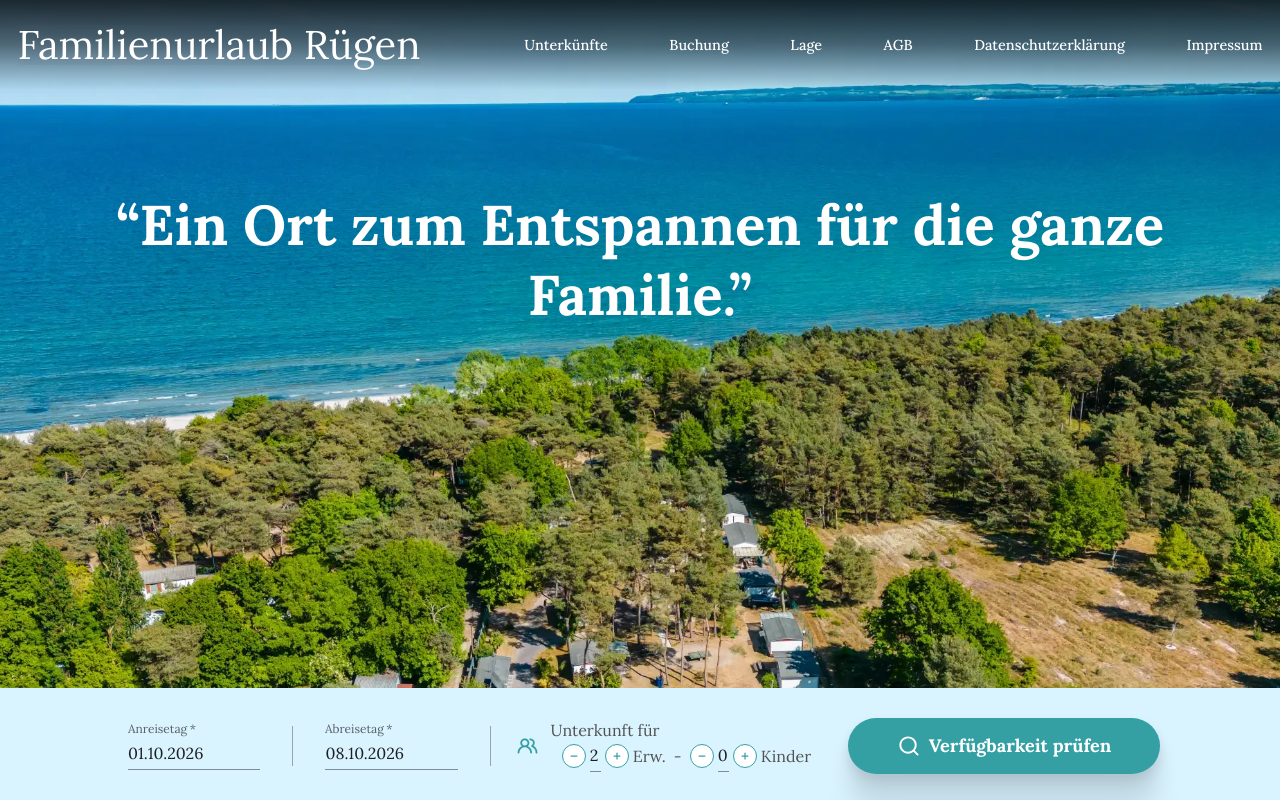
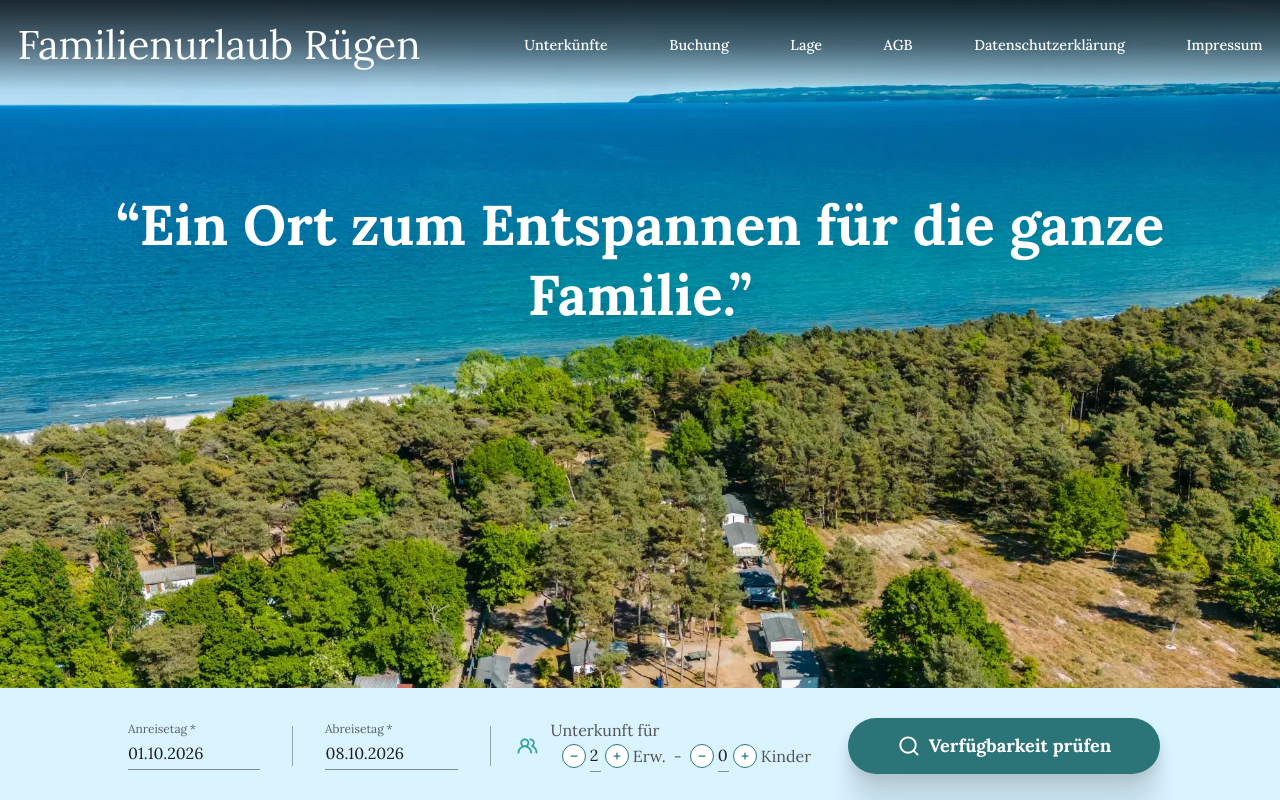
Before and after one commit to alxgrk/familien-urlaub-ruegen, a Next.js app: page / in a window 1280 px wide. Shown: the top 800 px of the page. Built offline with nearby package versions, Linux system fonts and the light colour scheme.

Commit message:
fix(a11y): increase brand teal contrast to meet WCAG AA

```diff
--- a/tailwind.config.js
+++ b/tailwind.config.js
@@ -23,7 +23,7 @@ module.exports = {
         blue: "#0000ee",
         lavender: "#d9edff",
         "light-text-color": "#fff",
-        "rectangle-805": "#34a0a4",
+        "rectangle-805": "#2b7478",
         darkslategray: "#252b42",
         "rectangle-807": "#1a759f",
       },
```
Also changed, not shown: public/apple-touch-icon.png, public/favicon.svg.
